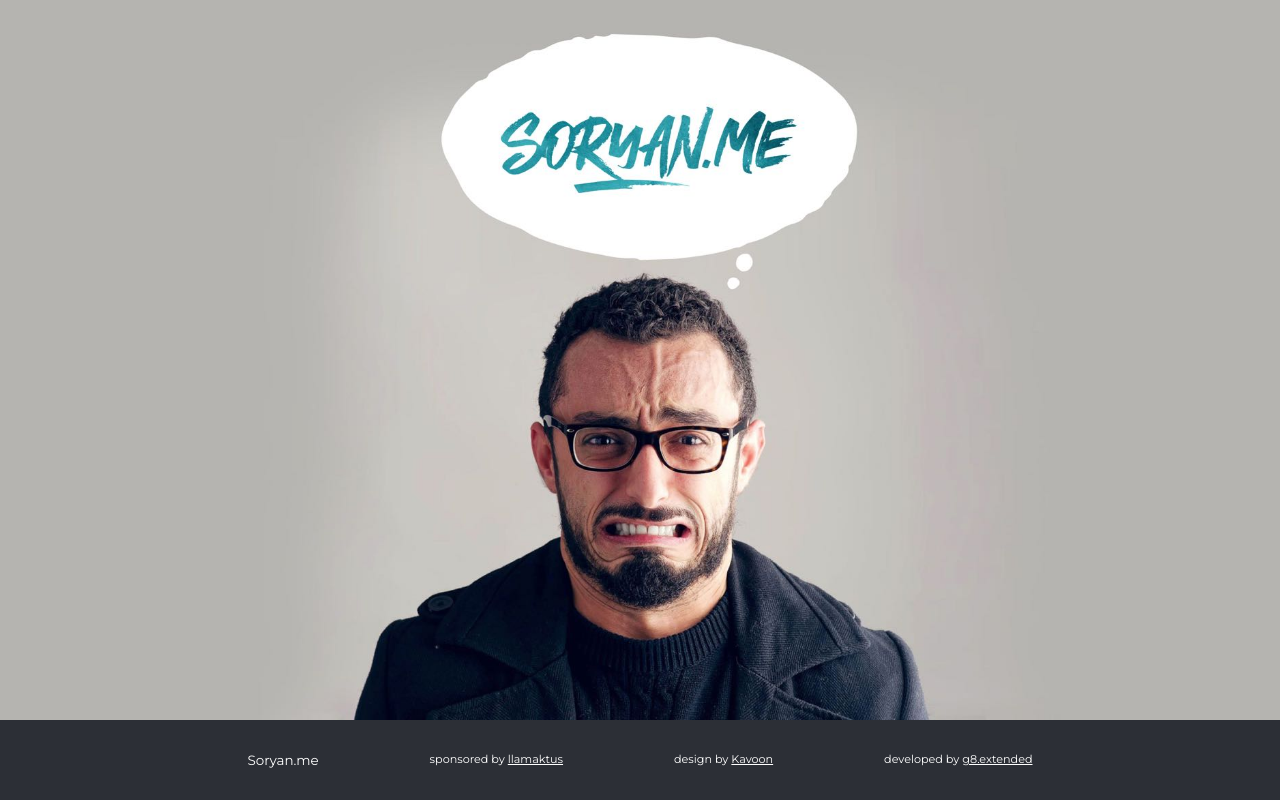
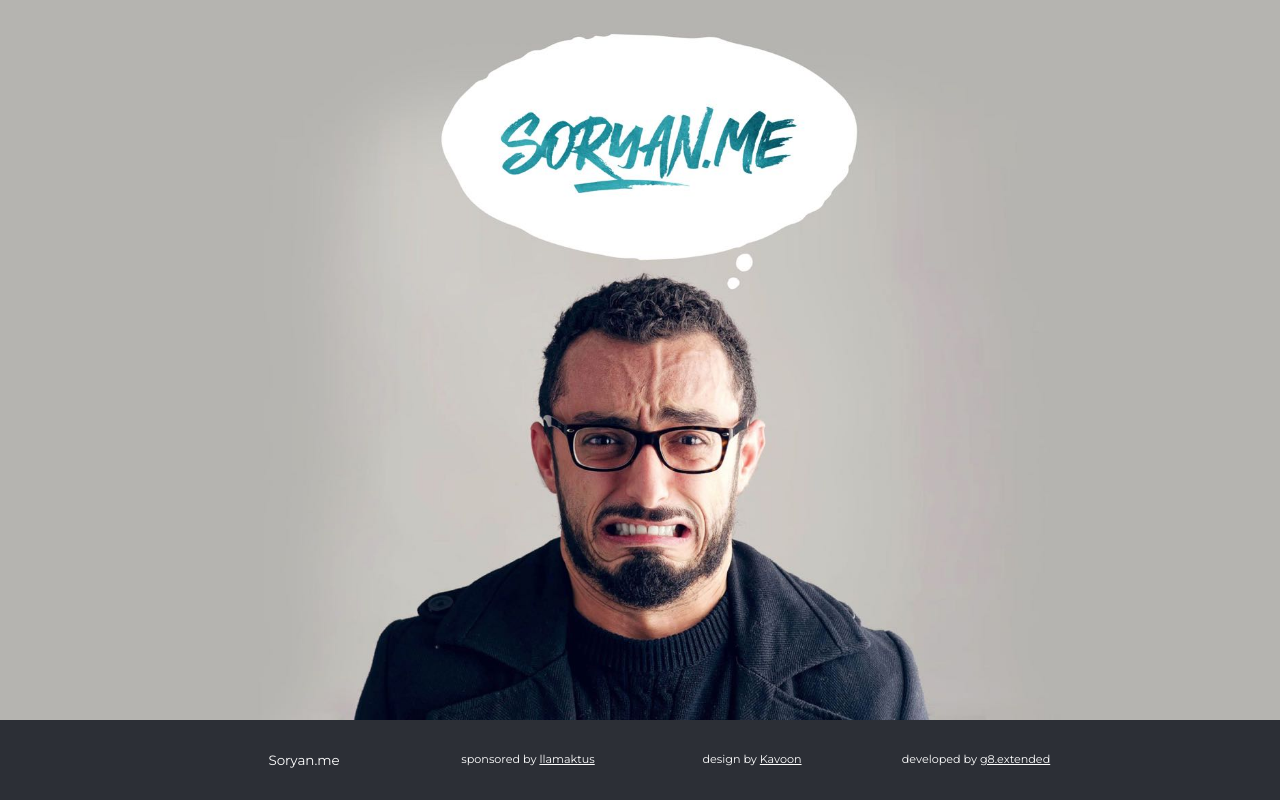
Before and after one commit to g8extended/soryan.me, a website: page public/index.html in a window 1280 px wide. Drawn offline with Linux system fonts and the light colour scheme.

Commit message:
Mobile adapted footer

```diff
--- a/public/index.html
+++ b/public/index.html
@@ -2,6 +2,7 @@
 <html prefix="og: http://ogp.me/ns#">
 <head>
     <meta charset="utf-8">
+    <meta name="viewport" content="width=device-width, initial-scale=1">
     <meta http-equiv="X-UA-Compatible" content="IE=edge">
     <title>Soryan.me</title>
     <meta name="description" content="Soryan me - instead of a thousand words">
@@ -42,7 +43,6 @@
 
         .footer {
             position: fixed;
-            height: 5em;
             bottom: 0;
             width: 100%;
             background-color: #2C2F36;
@@ -51,14 +51,16 @@
         .footer .anchors {
             display: flex;
             justify-content: space-around;
+            flex-wrap: wrap;
             list-style: none;
             width: 70%;
-            margin: 2em auto;
+            margin: 1em auto;
         }
 
         .footer .anchor {
+            width: 100%;
             text-align: center;
-            font-size: .7em;
+            font-size: 1.2em;
             vertical-align: middle;
         }
 
@@ -122,6 +124,26 @@
                 display: none;
             }
         }
+
+        @media (min-width: 480px) {
+            .footer .anchors {
+                margin: 1.4em auto;
+            }
+            .footer .anchor {
+                font-size: 1em;
+                width: 50%;
+            }
+        }
+
+        @media (min-width: 1200px) {
+            .footer .anchors {
+                margin: 2em auto;
+            }
+            .footer .anchor {
+                font-size: .7em;
+                width: 25%;
+            }
+        }
     </style>
 </head>
 <body>
```
